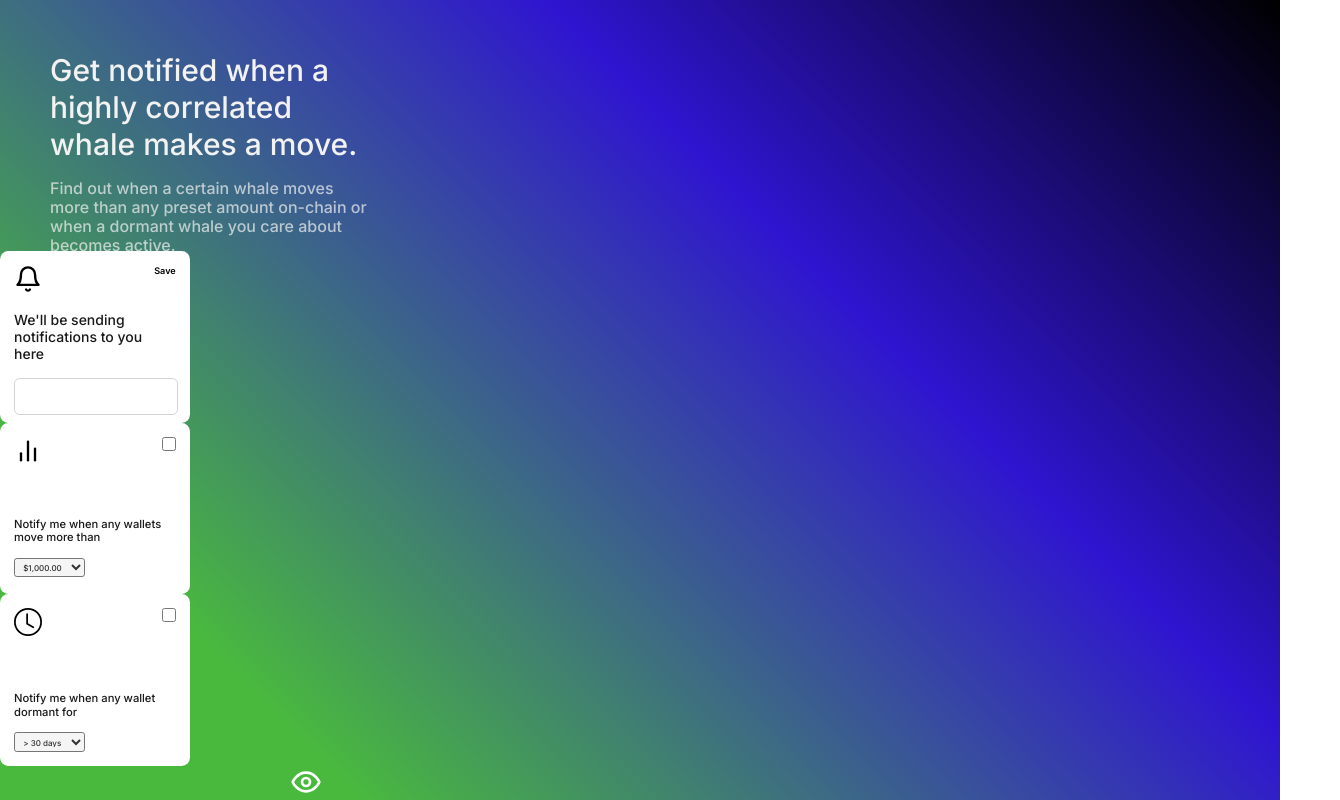
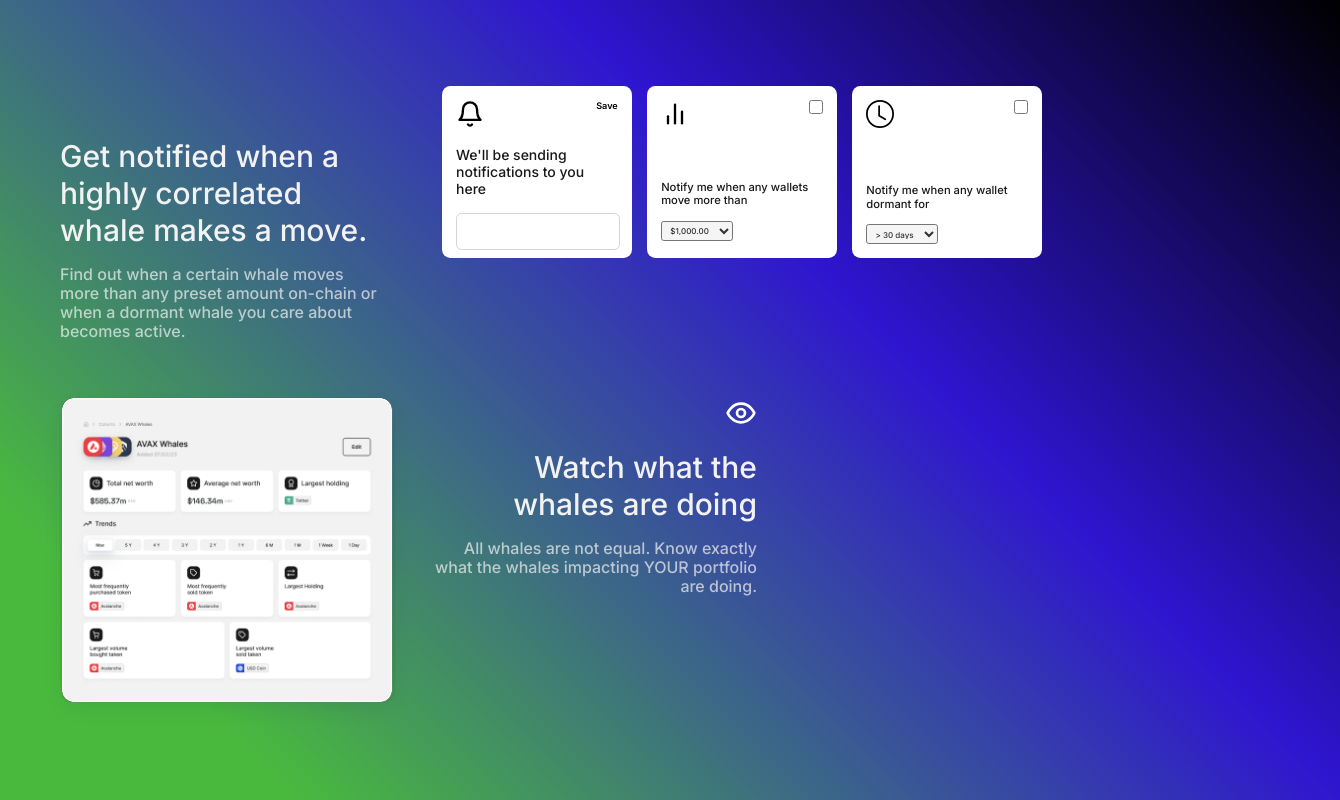
Before and after one commit to ankitt26/Loch-Project, a React (Vite) app: page / in a window 1280 px wide. Shown: the top 800 px of the page, 1340 px wide, since content can reach past the window. Built offline with nearby package versions, Linux system fonts and the light colour scheme; some icons are missing.

Commit message:
Style first and second block

```diff
--- a/src/components/Landing_page.tsx
+++ b/src/components/Landing_page.tsx
@@ -1,20 +1,28 @@
 // import React from "react";
 import styles from "../styles/Landing_page.module.css";
-import First_group from './First_group';
-import Second_group from './Second_group';
-import Card_1 from './cards/Card_1';
-import Card_2 from './cards/Card_2';
-import Card_3 from './cards/Card_3';
+import First_group from "./First_group";
+import Second_group from "./Second_group";
+import Card_1 from "./cards/Card_1";
+import Card_2 from "./cards/Card_2";
+import Card_3 from "./cards/Card_3";
+import Cohorts from '../assets/Images/Cohorts.png'
 export default () => {
   return (
     <>
-      <div className={styles.main}>
-        <First_group/>
-        <Card_1/>
-        <Card_2/>
-        <Card_3/>
-        <Second_group/>
-      </div>
+      <main className={styles.main}>
+        <section className={styles.first_block}>
+          <First_group />
+          <div className={styles.cards}>
+            <Card_1 />
+            <Card_2 />
+            <Card_3 />
+          </div>
+        </section>
+        <section className={styles.second_block}>
+          <img src={Cohorts} className={styles.Cohorts} alt="Cohorts" />
+          <Second_group />
+        </section>
+      </main>
     </>
   );
 };
--- a/src/styles/Landing_page.module.css
+++ b/src/styles/Landing_page.module.css
@@ -1,6 +1,8 @@
 .main {
   width: 100%;
   height: 800px;
+  padding-top: 86px;
+  padding-left: 60px;
   background: linear-gradient(
     45deg,
     rgba(31, 169, 17, 0.810119) 17.21%,
@@ -8,3 +10,45 @@
     black 100%
   );
 }
+.first_block {
+  display: flex;
+  flex-direction: row;
+  justify-content: flex-start;
+  flex-wrap: wrap;
+  column-gap: 60px;
+}
+
+.cards {
+  width: 600px;
+  /* float: right; */
+  display: flex;
+  flex-direction: row;
+  justify-content: space-between;
+  position: relative;
+  /* bottom: 240px; */
+  margin-right: 100px;
+  flex-wrap: wrap;
+  /* background-color: aquamarine; */
+}
+
+.second_block {
+  display: flex;
+  flex-direction: row;
+  justify-content: flex-start;
+  flex-wrap: wrap;
+  column-gap: 40px;
+  margin-top: 60px;
+}
+
+.Cohorts {
+  width: 335px;
+  height: 306px;
+  top: 409px;
+  left: 60px;
+  border-radius: 12px;
+  border: 1.5px;
+
+  box-shadow: 0px 14px 64px -4px rgba(24, 39, 75, 0.12);
+
+  box-shadow: 0px 8px 22px -6px rgba(24, 39, 75, 0.12);
+}
--- a/src/styles/group.module.css
+++ b/src/styles/group.module.css
@@ -3,7 +3,7 @@
   width: 322px;
   height: 251px;
   background: transparent;
-  margin-left: 50px;
+  /* margin-left: 50px; */
 }
 .bell {
   color: #fff;
```
Also changed, not shown: src/assets/Images/Cohorts.png (added).
